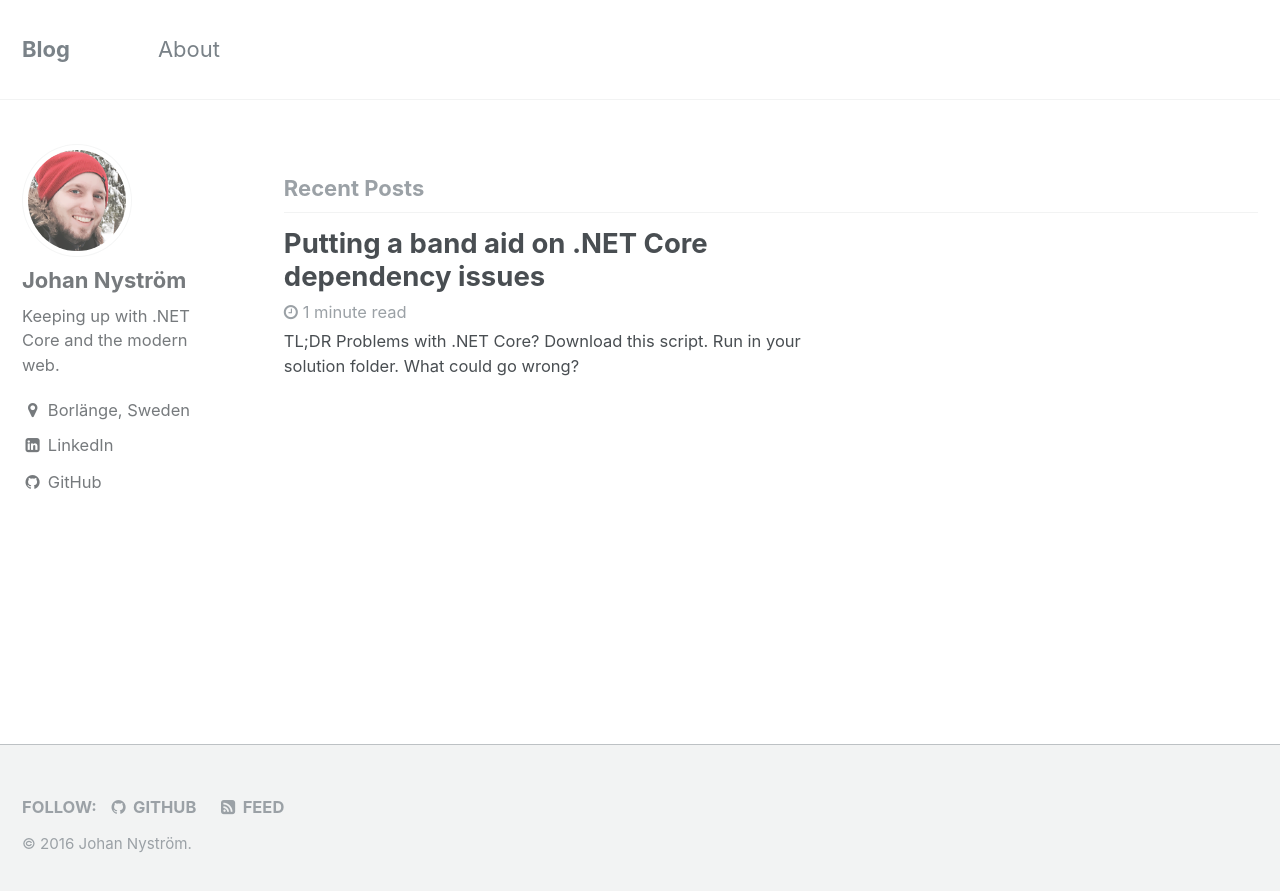
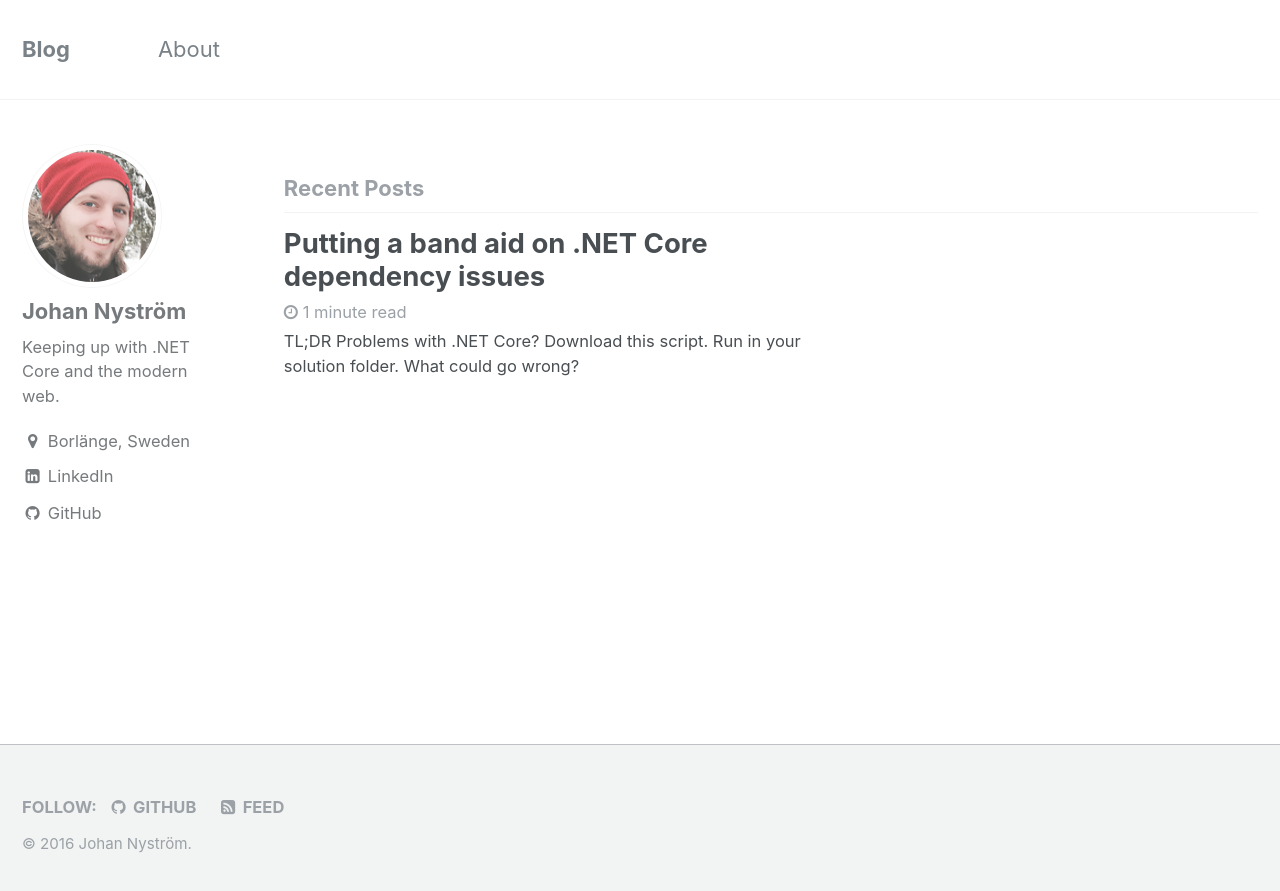
Before and after one commit to SpiderUnicorn/spiderunicorn.github.io, a Jekyll site: the page built from index.html, in a window 1280 px wide. Shown: the top 891 px of the page. Built offline with Jekyll 4.4.1, drawn with Linux system fonts in a browser that asks for light colours; the list of posts is cut into pages by our own code.

Commit message:
adjusted avatar image

```diff
--- a/_sass/_sidebar.scss
+++ b/_sass/_sidebar.scss
@@ -67,8 +67,8 @@
 .author__avatar {
   display: table-cell;
   vertical-align: top;
-  width: 36px;
-  height: 36px;
+  width: 42px;
+  height: 42px;
 
   @include breakpoint($large) {
     display: block;
@@ -77,7 +77,7 @@
   }
 
   img {
-    max-width: 110px;
+    max-width: 140px;
     border-radius: 50%;
 
     @include breakpoint($large) {
```
